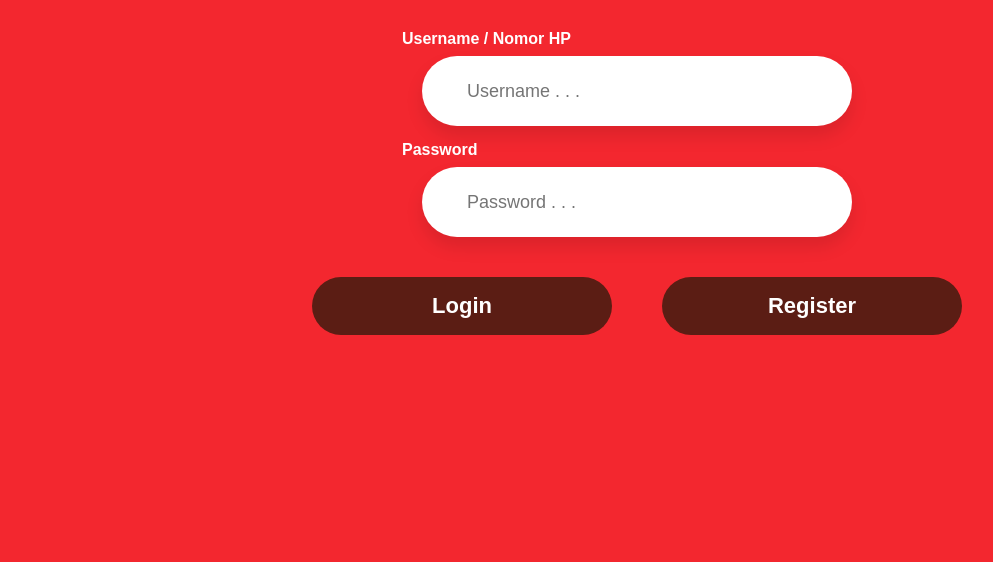
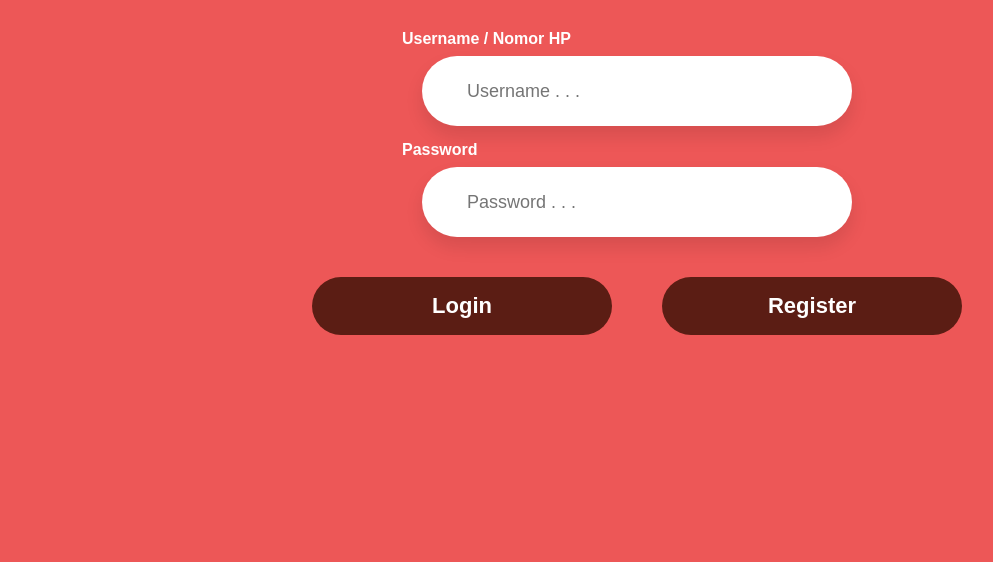
Before and after one commit to 411241171-dot/madurasmart-backend, a website: page login.html in a window 1280 px wide. Shown: the part 238-800 px from the top of the page, without its empty margins (3-996 px from the left). Drawn offline with Linux system fonts and the light colour scheme.

Commit message:
Add files via upload

```diff
--- a/style.css
+++ b/style.css
@@ -158,7 +158,7 @@ a {
 /* LOGIN */
 
 .login-body {
-  background: #f3272f;
+  background: #ed5757;
   height: 100vh;
   color: white;
 }
```
